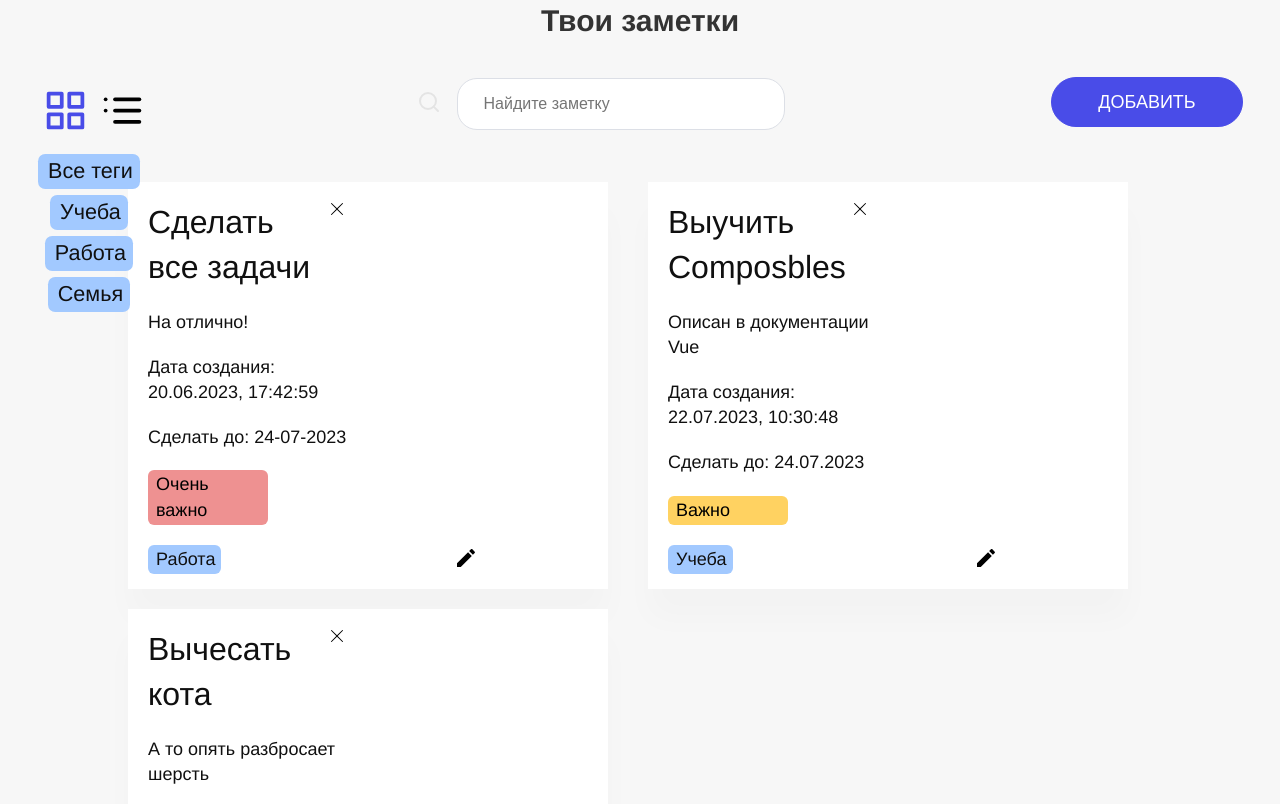
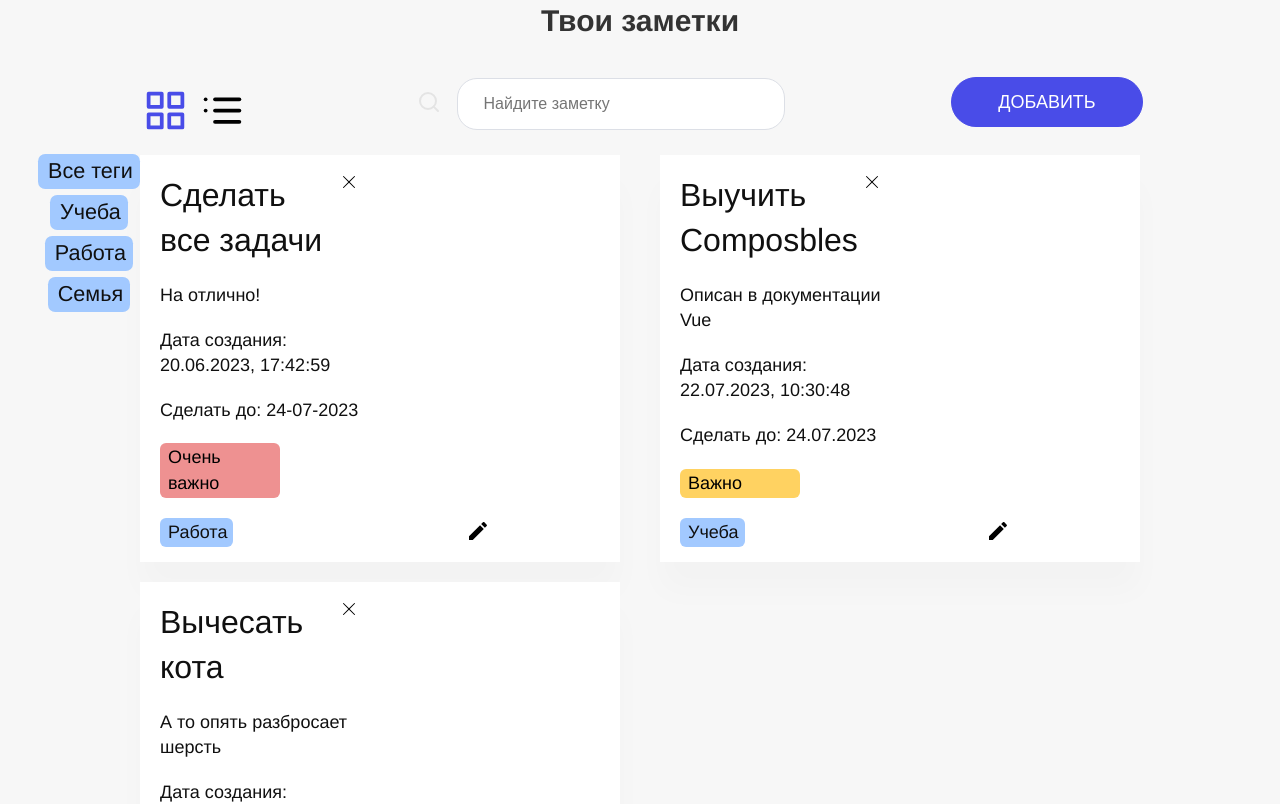
Before and after one commit to zva-2000/Note-App, a Vue app: page / in a window 1280 px wide. Shown: the top 804 px of the page. Built offline with nearby package versions, Linux system fonts and the light colour scheme.

Commit message:
Новое приложение

```diff
--- a/src/components/AllNotes.vue
+++ b/src/components/AllNotes.vue
@@ -54,7 +54,7 @@ const { tags } = useTags();
   align-items: center;
   justify-content: space-between;
   flex-wrap: wrap;
-  padding: 40px 0;
+  padding: 13px 0;
 }
 
 .note-header {
--- a/src/components/NotesWindow.vue
+++ b/src/components/NotesWindow.vue
@@ -61,8 +61,9 @@ const { notes, visibleModal } = useNotes();
 .notes-window-header {
   display: flex;
   justify-content: center;
-  gap: 250px;
+  gap: 150px;
   height: 80px;
+  margin: auto;
 }
 
 .notes-window-main-content {
@@ -77,7 +78,7 @@ const { notes, visibleModal } = useNotes();
 }
 
 .all-notes {
-  margin-left: 8rem;
+  margin: auto;
   width: 1000px;
 }
 
```
